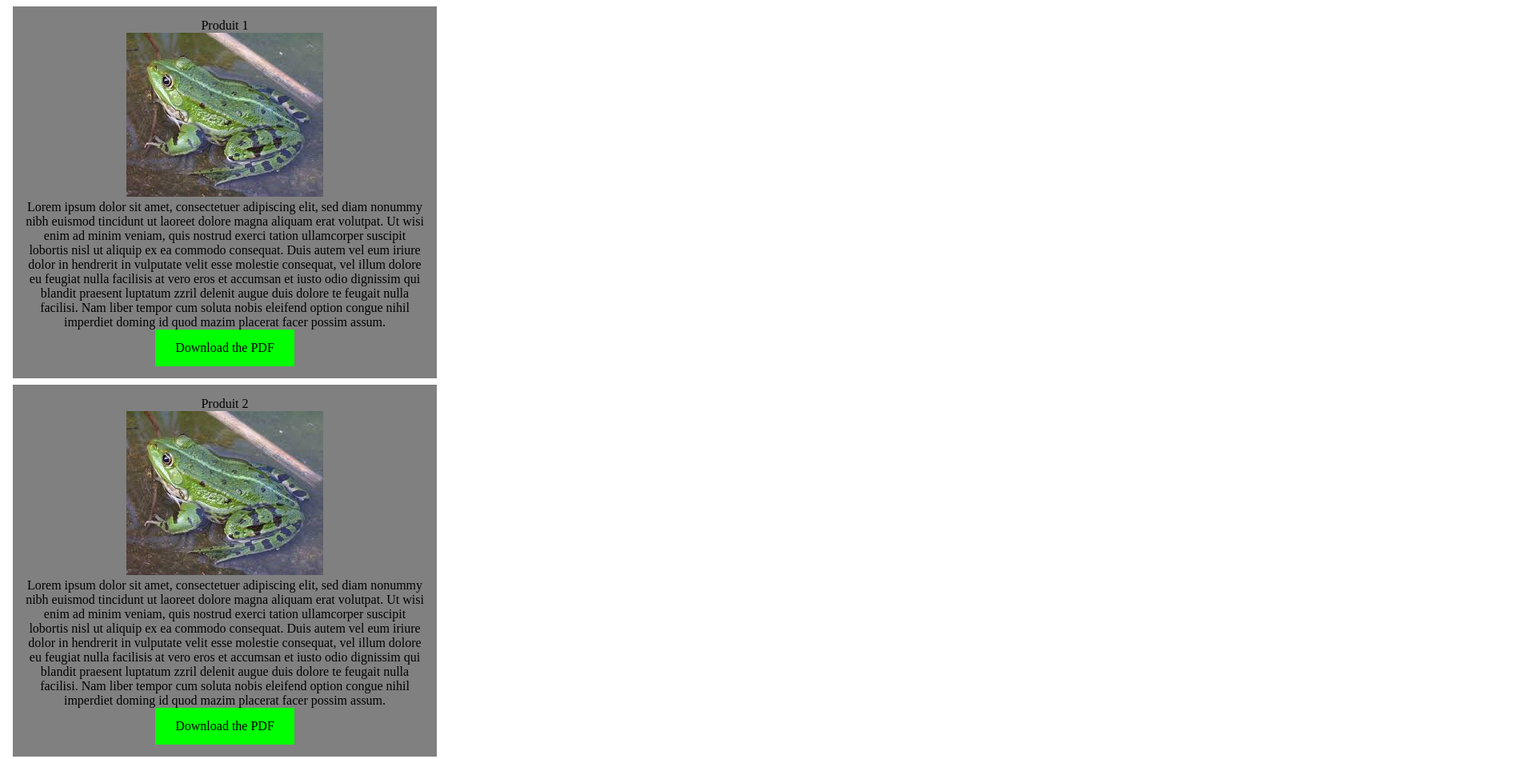
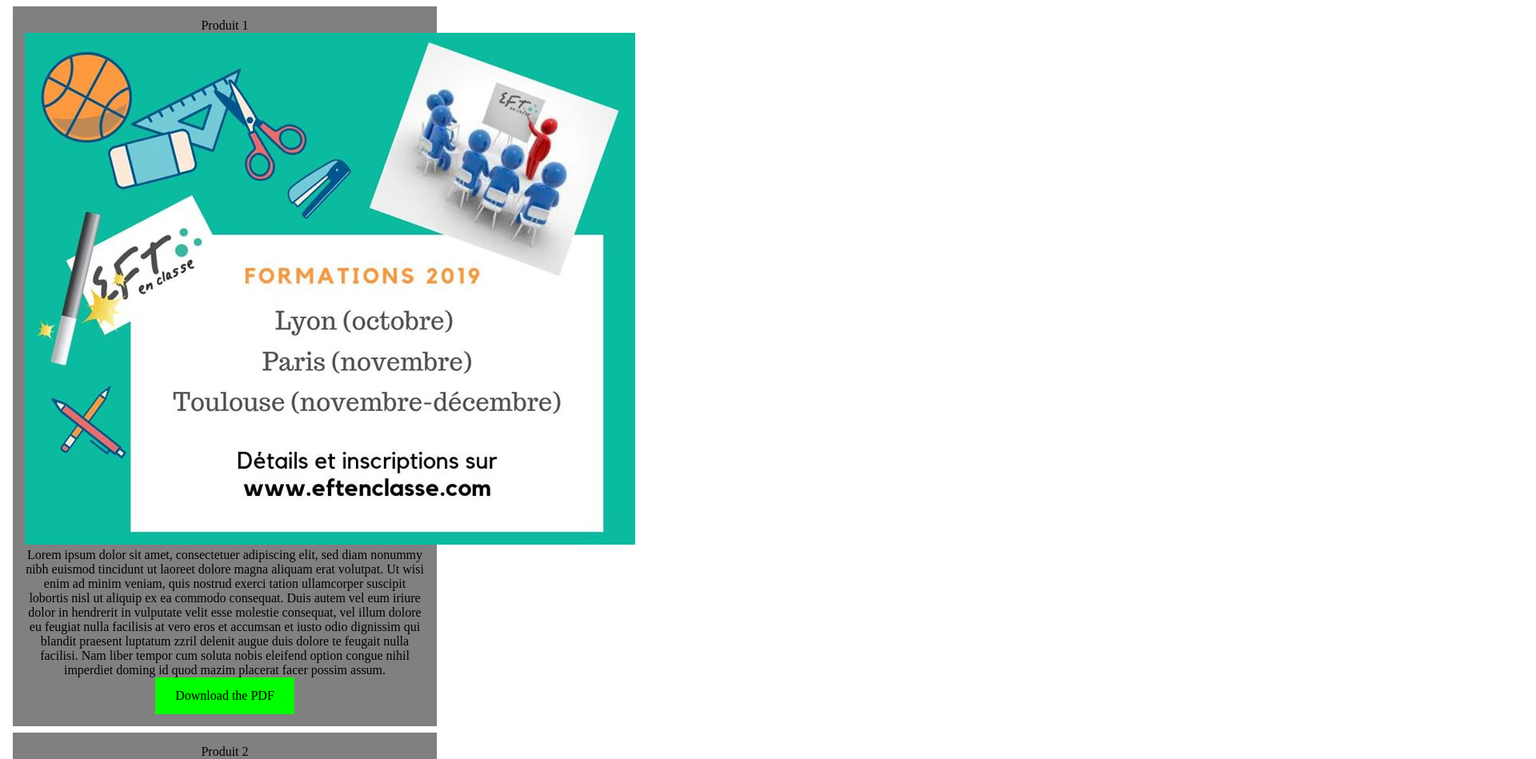
Before and after one commit to OscarHavril/Mail-pub, a plain HTML site: page index.html in a window 1280 px wide. Shown: the top 949 px of the page at 80% size, 1920 px wide, since content can reach past the window. Drawn offline with Linux system fonts and the light colour scheme.

Commit message:
Update index.html

```diff
--- a/index.html
+++ b/index.html
@@ -37,7 +37,7 @@
     Produit 1
 
 </br>
-  <img src="https://raw.githubusercontent.com/OscarHavril/Mail-pub/master/SVT.jpeg" alt="Produit 1">
+  <img src="https://raw.githubusercontent.com/OscarHavril/Mail-pub/master/pub1.jpg" alt="Produit 1">
 </br>
   Lorem ipsum dolor sit amet, consectetuer adipiscing elit, sed diam nonummy nibh euismod tincidunt ut laoreet dolore magna aliquam erat volutpat. Ut wisi enim ad minim veniam, quis nostrud exerci tation ullamcorper suscipit lobortis nisl ut aliquip ex ea commodo consequat. Duis autem vel eum iriure dolor in hendrerit in vulputate velit esse molestie consequat, vel illum dolore eu feugiat nulla facilisis at vero eros et accumsan et iusto odio dignissim qui blandit praesent luptatum zzril delenit augue duis dolore te feugait nulla facilisi. Nam liber tempor cum soluta nobis eleifend option congue nihil imperdiet doming id quod mazim placerat facer possim assum.
 </br>
@@ -46,7 +46,7 @@
 <div style="background-color:grey;">
   Produit 2
 </br>
-  <img src="https://raw.githubusercontent.com/OscarHavril/Mail-pub/master/SVT.jpeg" alt="Produit 2">
+  <img src="https://raw.githubusercontent.com/OscarHavril/Mail-pub/master/00001.jpg" alt="Produit 2">
 </br>
   Lorem ipsum dolor sit amet, consectetuer adipiscing elit, sed diam nonummy nibh euismod tincidunt ut laoreet dolore magna aliquam erat volutpat. Ut wisi enim ad minim veniam, quis nostrud exerci tation ullamcorper suscipit lobortis nisl ut aliquip ex ea commodo consequat. Duis autem vel eum iriure dolor in hendrerit in vulputate velit esse molestie consequat, vel illum dolore eu feugiat nulla facilisis at vero eros et accumsan et iusto odio dignissim qui blandit praesent luptatum zzril delenit augue duis dolore te feugait nulla facilisi. Nam liber tempor cum soluta nobis eleifend option congue nihil imperdiet doming id quod mazim placerat facer possim assum.
 </br>
```
